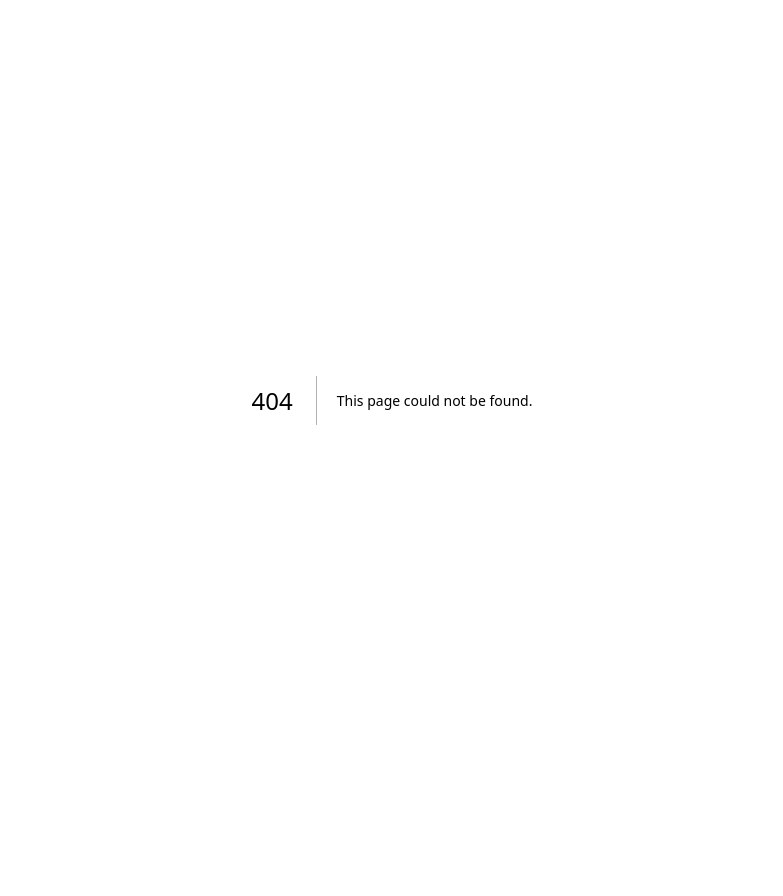
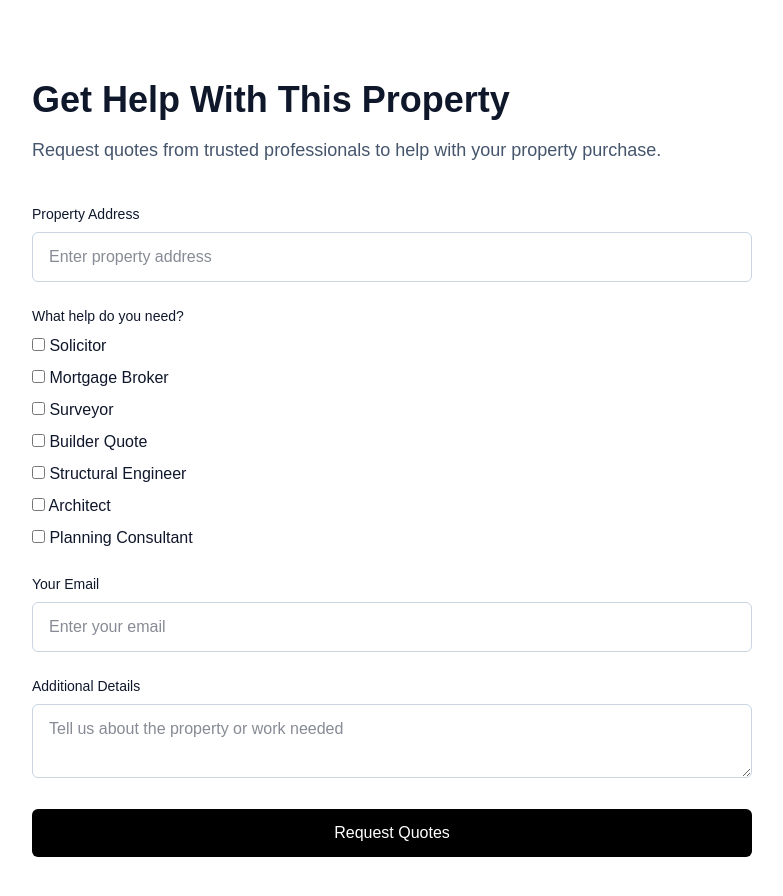
Before and after one commit to LotWise/lotwise, a Next.js app in the folder apps/web/: page /request-help in a window 1280 px wide. Before the commit this address had no page. Shown: the top 896 px of the page, without its empty margins (248-1031 px from the left). Before the commit the page ends 800 px from the top, so only its background shows below. Built offline with nearby package versions, Linux system fonts and the light colour scheme.

Commit message:
feat: add request help page.tsx

```diff
--- /dev/null
+++ b/apps/web/src/app/request-help/page.tsx
@@ -0,0 +1,106 @@
+export default function RequestHelp() {
+  return (
+    <main className="min-h-screen bg-white text-slate-900">
+      <section className="mx-auto max-w-3xl px-6 py-20">
+
+        <h1 className="text-4xl font-bold">
+          Get Help With This Property
+        </h1>
+
+        <p className="mt-4 text-lg text-slate-600">
+          Request quotes from trusted professionals to help with your property purchase.
+        </p>
+
+        <form
+          action="https://formspree.io/f/xdawkvre"
+          method="POST"
+          className="mt-10 flex flex-col gap-6"
+        >
+
+          <div>
+            <label className="block text-sm font-medium mb-2">
+              Property Address
+            </label>
+            <input
+              type="text"
+              name="property"
+              placeholder="Enter property address"
+              className="w-full rounded-md border border-slate-300 px-4 py-3"
+            />
+          </div>
+
+          <div>
+            <label className="block text-sm font-medium mb-2">
+              What help do you need?
+            </label>
+
+            <div className="flex flex-col gap-2">
+
+              <label>
+                <input type="checkbox" name="service" value="Solicitor" /> Solicitor
+              </label>
+
+              <label>
+                <input type="checkbox" name="service" value="Mortgage Broker" /> Mortgage Broker
+              </label>
+
+              <label>
+                <input type="checkbox" name="service" value="Surveyor" /> Surveyor
+              </label>
+
+              <label>
+                <input type="checkbox" name="service" value="Builder Quote" /> Builder Quote
+              </label>
+
+              <label>
+                <input type="checkbox" name="service" value="Structural Engineer" /> Structural Engineer
+              </label>
+
+              <label>
+                <input type="checkbox" name="service" value="Architect" /> Architect
+              </label>
+
+              <label>
+                <input type="checkbox" name="service" value="Planning Consultant" /> Planning Consultant
+              </label>
+
+            </div>
+          </div>
+
+          <div>
+            <label className="block text-sm font-medium mb-2">
+              Your Email
+            </label>
+            <input
+              type="email"
+              name="email"
+              required
+              placeholder="Enter your email"
+              className="w-full rounded-md border border-slate-300 px-4 py-3"
+            />
+          </div>
+
+          <div>
+            <label className="block text-sm font-medium mb-2">
+              Additional Details
+            </label>
+            <textarea
+              name="message"
+              placeholder="Tell us about the property or work needed"
+              className="w-full rounded-md border border-slate-300 px-4 py-3"
+            />
+          </div>
+
+          <button
+            type="submit"
+            className="rounded-md bg-black px-6 py-3 text-white"
+          >
+            Request Quotes
+          </button>
+
+        </form>
+
+      </section>
+    </main>
+  );
+}
```
